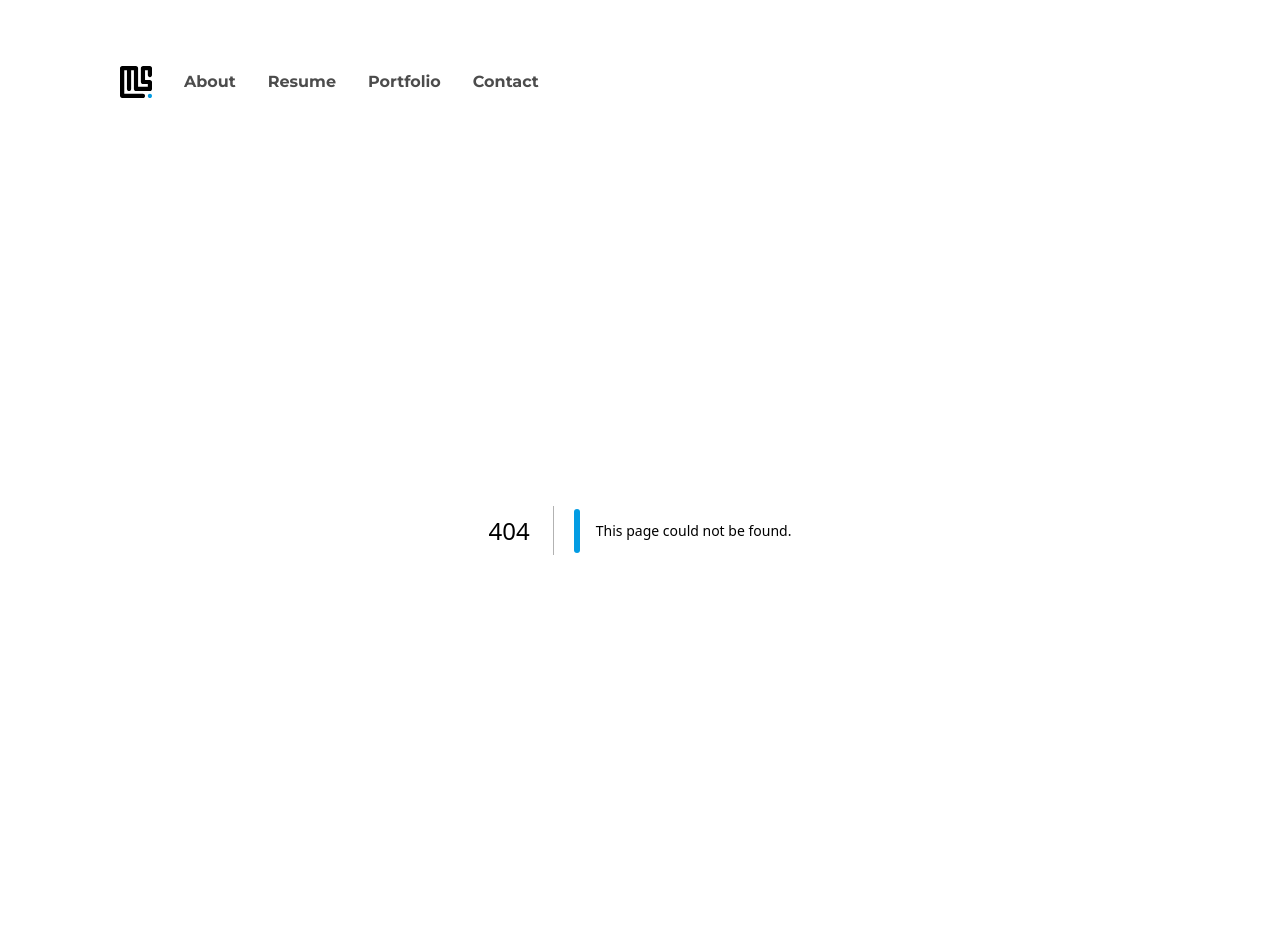
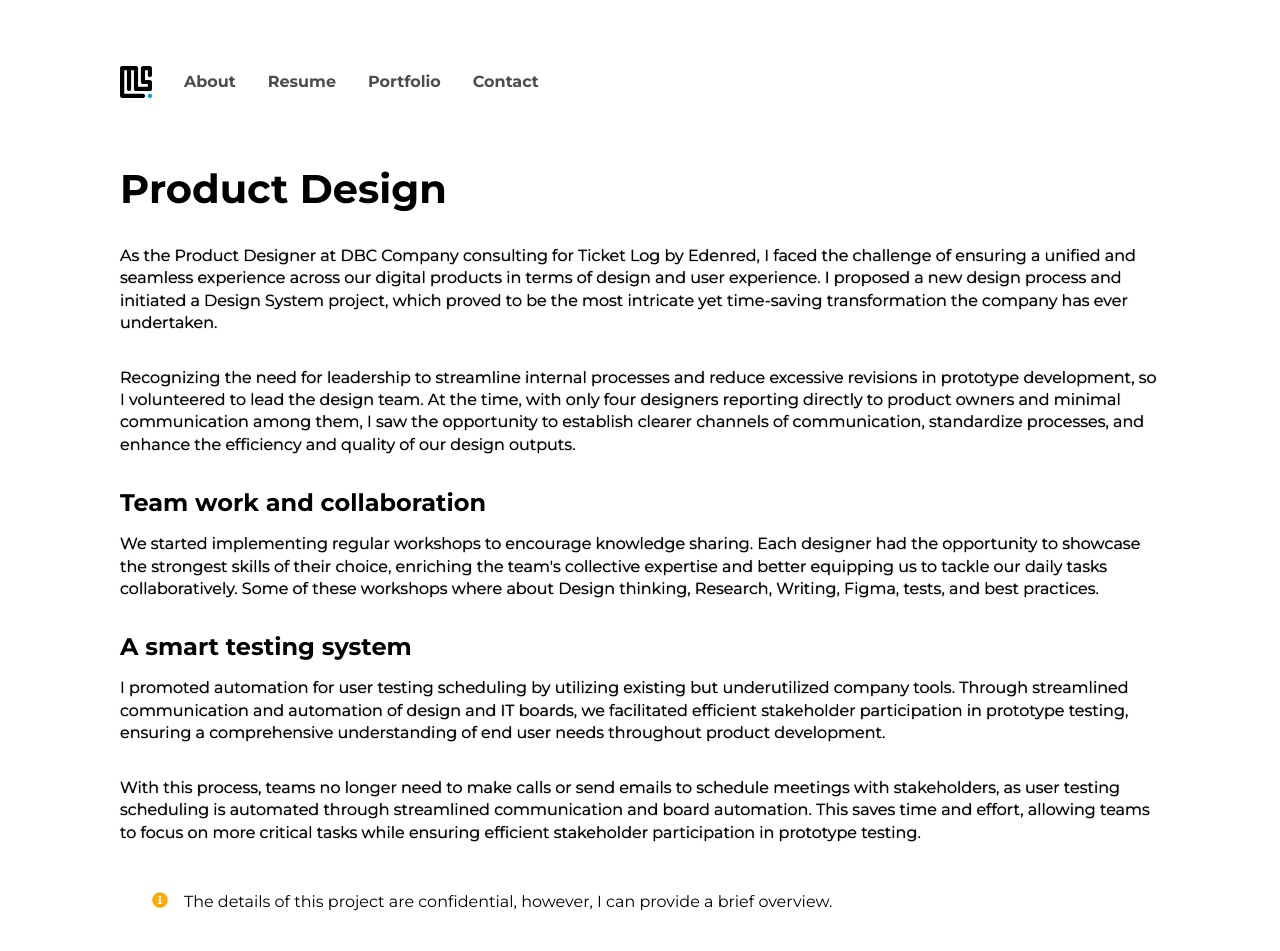
Before and after one commit to maikelsalles/apersonalwebsite, a Next.js app: page /portfolio/product-design in a window 1280 px wide. Before the commit this address had no page. Shown: the top 951 px of the page. Built offline with nearby package versions, Linux system fonts and the light colour scheme.

Commit message:
Resume update (#41)
* resume and portfolio update

* fix url

---------

Co-authored-by: maikel salles <maikel.salles@consulting-for.edenred.com>

```diff
--- /dev/null
+++ b/src/app/portfolio/product-design/page.tsx
@@ -0,0 +1,66 @@
+/* eslint-disable react/no-unescaped-entities */
+import { Metadata } from "next"
+import styles from "../portfolio.module.scss"
+import Image from 'next/image'
+import Button from "@/app/components/button";
+
+import icons from "../../icons.module.scss";
+
+import img1 from "@img/portfolio/head-of-product-design-test-system.jpg";
+import img2 from "@img/portfolio/head-of-product-design-design-system.jpg";
+
+export const metadata: Metadata = {
+    title: "Design System Engineer - Portfolio - Maikel Salles",
+    description: "Read about my archivements over 10 years of experience."
+}
+
+export default function Resume() {
+    return (
+        <article className={styles.resumeContainer}>
+            <div className={styles.titleContainer}>
+                <h1>Product Design</h1>
+            </div>
+            <section id="personal-website" className={styles.caseContainer}>
+                <div>
+                    <p>
+                        As the Product Designer at DBC Company consulting for Ticket Log by Edenred, I faced the challenge of ensuring a unified and seamless experience across our digital products in terms of design and user experience. I proposed a new design process and initiated a Design System project, which proved to be the most intricate yet time-saving transformation the company has ever undertaken.
+                    </p>
+                    <p>
+                        Recognizing the need for leadership to streamline internal processes and reduce excessive revisions in prototype development, so I volunteered to lead the design team. At the time, with only four designers reporting directly to product owners and minimal communication among them, I saw the opportunity to establish clearer channels of communication, standardize processes, and enhance the efficiency and quality of our design outputs.
+                    </p>
+                    <h3>Team work and collaboration</h3>
+                    <p>
+                        We started implementing regular workshops to encourage knowledge sharing. Each designer had the opportunity to showcase the strongest skills of their choice, enriching the team's collective expertise and better equipping us to tackle our daily tasks collaboratively. Some of these workshops where about Design thinking, Research, Writing, Figma, tests, and best practices.
+                    </p>
+                </div>
+                <div>
+                    <h3>A smart testing system</h3>
+                    <p>I promoted automation for user testing scheduling by utilizing existing but underutilized company tools. Through streamlined communication and automation of design and IT boards, we facilitated efficient stakeholder participation in prototype testing, ensuring a comprehensive understanding of end user needs throughout product development.</p>
+                    <p>With this process, teams no longer need to make calls or send emails to schedule meetings with stakeholders, as user testing scheduling is automated through streamlined communication and board automation. This saves time and effort, allowing teams to focus on more critical tasks while ensuring efficient stakeholder participation in prototype testing.</p>
+                </div>
+                <div className={styles.advise}>
+                    <span className={`${icons.info} ${icons.icon}`}></span>
+                    The details of this project are confidential, however, I can provide a brief overview.
+                </div>
+                <picture>
+                    <source srcSet={img1.src} />
+                    <Image src={img1} alt="A print screen from Figma Jam with an organogram showing the process of automated testing." />
+                </picture>
+                <div>
+                    <h3>Design System Initiative</h3>
+                    <p>Demonstrating initiative, I enthusiastically embraced the idea of initiating a design system within the company, recognizing the significant challenge posed by its large scale and numerous legacy products. Presenting the concept to the directors, I supported my proposal with extensive research, outlining the benefits and justifying the necessity of such a move. Today, we have a dedicated team committed to this project, which has evolved into a product characterized by continuous and collaborative improvement.</p>
+                </div>
+                <picture>
+                    <source srcSet={img2.src} />
+                    <Image src={img2} alt="A print screen from Figma showing a design system with lots of components." />
+                </picture>
+                <div>
+                    <p>
+                        Moving forward, I am committed to leveraging this wealth of knowledge and experience to support my new colleagues and continue driving positive changes wherever I contribute.
+                    </p>
+                </div>
+            </section>
+            <Button href="/portfolio" icon="long-arrow-alt-left" label="Back to Portfolio"/>
+        </article>
+    )
+}
```
